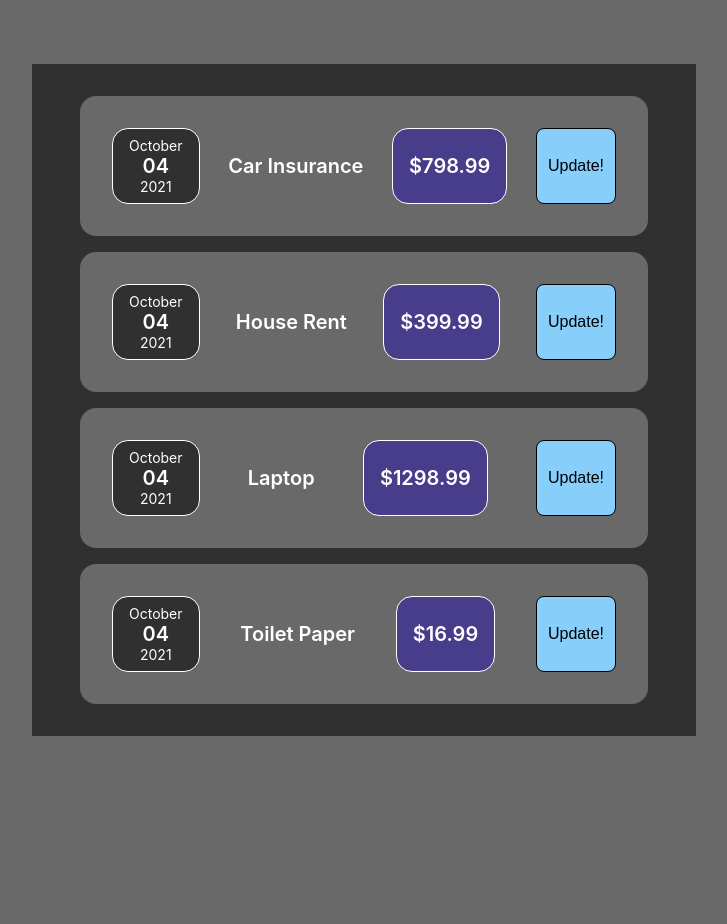
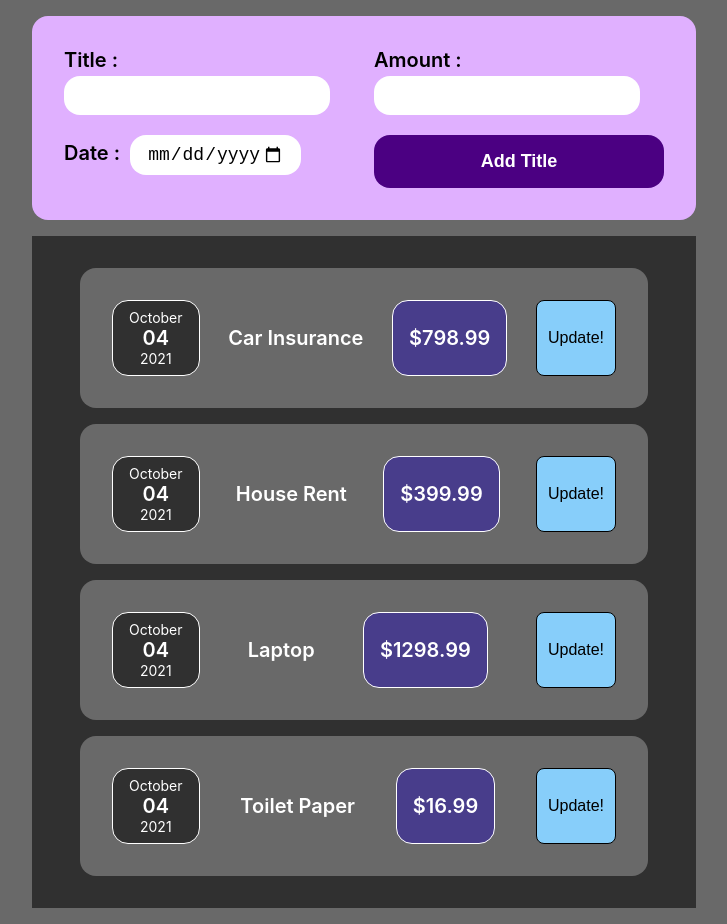
Before and after one commit to git-commit-100/ExpenseTracker-REACT, a React (Create React App) app: page / in a window 1280 px wide. Shown: the whole page, without its empty margins (276-1003 px from the left). Before the commit the page ends 800 px from the top, so only its background shows below. Built offline with nearby package versions, Linux system fonts and the light colour scheme.

Commit message:
user input

```diff
--- a/src/App.js
+++ b/src/App.js
@@ -1,4 +1,5 @@
 import Expenses from './components/Expenses/Expenses';
+import ExpenseInput from './components/ExpenseInput/ExpenseInput';
 import './App.css'
 
 function App() {
@@ -10,6 +11,7 @@ function App() {
 ]
   return (
     <div className="App">
+      <ExpenseInput />
       <Expenses items={expenses}/>
     </div>
   );
--- /dev/null
+++ b/src/components/ExpenseInput/ExpenseForm.css
@@ -0,0 +1,58 @@
+form{
+    display: grid;
+    grid-template-columns: repeat(2,1fr);
+    grid-gap: 20px;
+}
+
+.expense-form .title-input-wrap{
+    font-size: 20px;
+    font-weight: 600;
+}
+
+.expense-form .title-input-wrap input {
+    width: auto;
+    margin-top: .25rem;
+    font-size: 18px;
+    border-radius: 16px;
+    border: 1px solid transparent;
+    padding: .5rem 1rem;
+}
+
+.expense-form .amount-input-wrap{
+    font-size: 20px;
+    font-weight: 600;
+}
+
+.expense-form .amount-input-wrap input {
+    width: auto;
+    margin-top: .25rem;
+    font-size: 18px;
+    border-radius: 16px;
+    border: 1px solid transparent;
+    padding: .5rem 1rem;
+}
+
+.expense-form .date-input-wrap{
+    font-size: 20px;
+    font-weight: 600;
+}
+
+.expense-form .date-input-wrap input {
+    width: auto;
+    font-size: 18px;
+    border-radius: 16px;
+    border: 1px solid transparent;
+    padding: .5rem 1rem;
+}
+
+.expense-form .add-title-btn {
+    background-color:#4B0082;
+    color: white;
+    font-weight: 600;
+    border: 0;
+    cursor: pointer;
+    border-radius: 16px;
+    font-size: 18px;
+    padding: 1rem;
+    text-align: center;
+}
--- /dev/null
+++ b/src/components/ExpenseInput/ExpenseForm.js
@@ -0,0 +1,81 @@
+import "./ExpenseForm.css";
+import { useState } from "react";
+
+function ExpenseForm() {
+  //using state to store values of user input
+  //unique state for every form field
+  const [enteredTitle, setEnteredTitle] = useState("");
+  const [enteredAmount, setEnteredAmount] = useState("");
+  const [enteredDate, setEnteredDate] = useState("");
+
+  //change in state handlers
+  function changeTitleHandler(e) {
+    setEnteredTitle(e.target.value);
+  }
+
+  function changeAmountHandler(e) {
+    setEnteredAmount(e.target.value);
+  }
+
+  function changeDateHandler(e) {
+    setEnteredDate(e.target.value);
+  }
+
+  //form submit handler
+  function formHandler(e) {
+    e.preventDefault();
+    const expenseData = {
+      title: enteredTitle,
+      amount: enteredAmount,
+      date: new Date(enteredDate),
+    };
+    console.log(expenseData);
+  }
+
+  //attaching change in state listeners in JSX
+  return (
+    <div className="expense-form">
+      <form onSubmit={formHandler}>
+        <div className="title-input-wrap">
+          <label>Title : &nbsp;</label>
+          <input
+            type="text"
+            id="title-input"
+            required
+            autoComplete="off"
+            onChange={changeTitleHandler}
+          />
+        </div>
+        <div className="amount-input-wrap">
+          <label>Amount : &nbsp;</label>
+          <input
+            type="number"
+            min="0.01"
+            step="0.01"
+            id="amount-input"
+            required
+            autoComplete="off"
+            onChange={changeAmountHandler}
+          />
+        </div>
+        <div className="date-input-wrap">
+          <label>Date : &nbsp;</label>
+          <input
+            type="date"
+            min="2019-01-01"
+            max="2022-01-01"
+            id="date-input"
+            required
+            autoComplete="off"
+            onChange={changeDateHandler}
+          />
+        </div>
+        <button type="submit" className="add-title-btn">
+          Add Title
+        </button>
+      </form>
+    </div>
+  );
+}
+
+export default ExpenseForm;
--- /dev/null
+++ b/src/components/ExpenseInput/ExpenseInput.css
@@ -0,0 +1,8 @@
+.expense-input {
+  margin: 1rem;
+  background-color: #E0B0FF;
+  padding: 2rem;
+  border-radius: 16px;
+  width: 600px;
+  margin: 1rem auto;
+}
--- /dev/null
+++ b/src/components/ExpenseInput/ExpenseInput.js
@@ -0,0 +1,12 @@
+import ExpenseForm from './ExpenseForm';
+import './ExpenseInput.css';
+
+function ExpenseInput(){
+    return(
+        <div className='expense-input'>
+            <ExpenseForm />
+        </div>
+    );
+}
+
+export default ExpenseInput;
--- a/src/components/Expenses/Expenses.css
+++ b/src/components/Expenses/Expenses.css
@@ -1,9 +1,6 @@
 .expenses{
     padding: 1rem 2rem;
-    position: absolute;
-    top: 50%;
-    left: 50%;
-    transform: translate(-50%,-50%);
+    margin: 1rem auto;
     width: 600px;
     background-color: #303030;
 }
```
